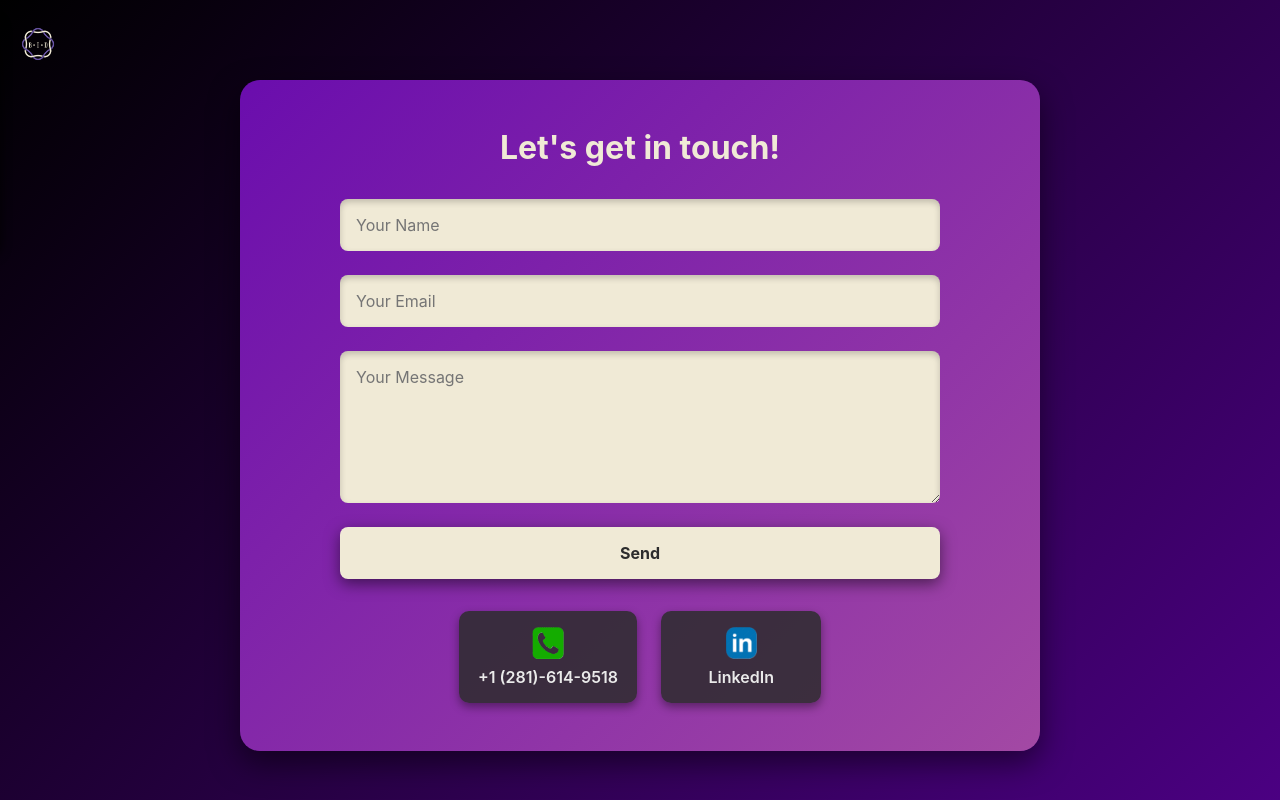
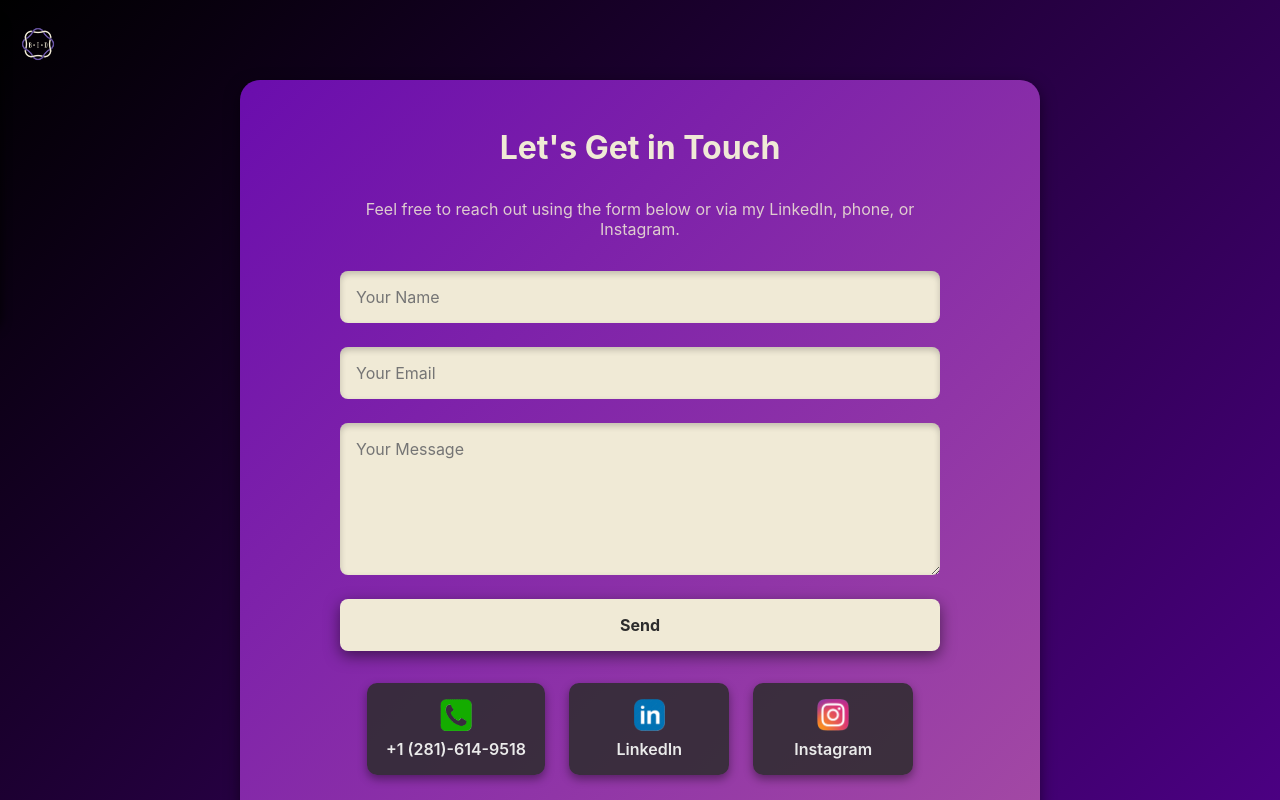
Before and after one commit to BDunegan/PersonalWebsite, a Next.js app: page /contact in a window 1280 px wide. Built offline with nearby package versions, Linux system fonts and the light colour scheme.

Commit message:
added theming

```diff
--- /dev/null
+++ b/app/components/ThemeToggle.tsx
@@ -0,0 +1,43 @@
+/**
+ * ThemeToggle.tsx
+ * ---------------
+ * An optional component that demonstrates toggling between two themes:
+ * "defaultTheme" and "altTheme".
+ */
+
+'use client';
+
+import { useState } from 'react';
+import { ThemeProvider } from 'styled-components';
+import GlobalStyles from '../globalStyles';
+import { defaultTheme, altTheme } from '../themes';
+
+export default function ThemeToggle({ children }: { children: React.ReactNode }) {
+  const [isAltTheme, setIsAltTheme] = useState(false);
+
+  const handleThemeToggle = () => {
+    setIsAltTheme((prev) => !prev);
+  };
+
+  const activeTheme = isAltTheme ? altTheme : defaultTheme;
+
+  return (
+    <ThemeProvider theme={activeTheme}>
+      <GlobalStyles />
+      <div style={{ position: 'fixed', top: '1rem', right: '1rem', zIndex: 9999 }}>
+        <button
+          onClick={handleThemeToggle}
+          style={{
+            padding: '0.5rem 1rem',
+            border: 'none',
+            borderRadius: '8px',
+            cursor: 'pointer',
+          }}
+        >
+          Toggle Theme
+        </button>
+      </div>
+      {children}
+    </ThemeProvider>
+  );
+}
--- a/app/contact/page.tsx
+++ b/app/contact/page.tsx
@@ -1,11 +1,9 @@
 /**
- * page.tsx (Contact Page)
- * -------------------
- * - Uses a **consistent font across all text fields**.
- * - **Adds a spacer** between the ContactTitle and the ContactForm for better structure.
- * - Retains the **Eggshell input fields** for a clean, high-contrast design.
- * - Keeps only **Phone & LinkedIn** in the contact row.
- * - Features structured spacing, shadows, and rounded corners for a polished look.
+ * contact/page.tsx
+ * ----------------
+ * - Uses a themed Content Card design.
+ * - Displays a contact form along with a CardRow that includes contact options.
+ * - Now includes an Instagram LinkCard along with Phone and LinkedIn.
  */
 
 'use client';
@@ -23,13 +21,17 @@ const ContactCard = styled.section`
   width: 90vw;
   max-width: 800px;
   padding: 3rem;
-  background: linear-gradient(135deg, #6a0dad, #a349a4); /* Deep Purple to Lighter Purple */
+  background: linear-gradient(
+    135deg,
+    ${({ theme }) => theme.colors.secondaryDark},
+    ${({ theme }) => theme.colors.secondaryLight}
+  );
   border-radius: 20px;
-  box-shadow: 0px 12px 30px rgba(0, 0, 0, 0.5);
+  box-shadow: ${({ theme }) => theme.boxShadow};
   text-align: center;
-  color: ${({ theme }) => theme.colors.primary}; /* Eggshell */
+  color: ${({ theme }) => theme.colors.primary};
   margin: 10vh auto;
-  font-family: 'Inter', sans-serif; /* Ensuring consistent font */
+  font-family: 'Inter', sans-serif;
 `;
 
 const ContactTitle = styled.h1`
@@ -39,7 +41,7 @@ const ContactTitle = styled.h1`
 `;
 
 const Spacer = styled.div`
-  height: 1.5rem; /* Space between title and form */
+  height: 1.5rem;
 `;
 
 const ContactSubtitle = styled.p`
@@ -63,10 +65,10 @@ const Input = styled.input`
   font-size: 1rem;
   border: none;
   border-radius: 8px;
-  color: #2c2c2c; /* Dark text */
-  background: #F0EAD6; /* Eggshell background */
-  box-shadow: inset 0px 3px 6px rgba(0, 0, 0, 0.2); /* Soft inner shadow */
-  font-family: 'Inter', sans-serif; /* Consistent font */
+  color: ${({ theme }) => theme.colors.textInverse};
+  background: ${({ theme }) => theme.colors.primary};
+  box-shadow: inset 0px 3px 6px rgba(0, 0, 0, 0.2);
+  font-family: 'Inter', sans-serif;
 `;
 
 const TextArea = styled.textarea`
@@ -75,17 +77,17 @@ const TextArea = styled.textarea`
   font-size: 1rem;
   border: none;
   border-radius: 8px;
-  color: #2c2c2c; /* Dark text */
-  background: #F0EAD6; /* Eggshell background */
-  box-shadow: inset 0px 3px 6px rgba(0, 0, 0, 0.2); /* Soft inner shadow */
+  color: ${({ theme }) => theme.colors.textInverse};
+  background: ${({ theme }) => theme.colors.primary};
+  box-shadow: inset 0px 3px 6px rgba(0, 0, 0, 0.2);
   resize: vertical;
   min-height: 120px;
-  font-family: 'Inter', sans-serif; /* Consistent font */
+  font-family: 'Inter', sans-serif;
 `;
 
 const SubmitButton = styled.button`
-  background-color: ${({ theme }) => theme.colors.primary}; /* Eggshell */
-  color: ${({ theme }) => theme.colors.textInverse}; /* Dark text */
+  background-color: ${({ theme }) => theme.colors.primary};
+  color: ${({ theme }) => theme.colors.textInverse};
   border: none;
   padding: 1rem 2rem;
   font-size: 1rem;
@@ -94,14 +96,14 @@ const SubmitButton = styled.button`
   cursor: pointer;
   transition: background 0.3s ease;
   box-shadow: ${({ theme }) => theme.boxShadow};
-  font-family: 'Inter', sans-serif; /* Consistent font */
+  font-family: 'Inter', sans-serif;
 
   &:hover {
-    background-color: ${({ theme }) => theme.colors.secondary}; /* Lighter Purple */
+    background-color: ${({ theme }) => theme.colors.secondaryLight};
+    color: ${({ theme }) => theme.colors.primary};
   }
 `;
 
-/** Contact Cards Row */
 const CardRow = styled.div`
   display: flex;
   flex-wrap: wrap;
@@ -110,9 +112,8 @@ const CardRow = styled.div`
   margin-top: 2rem;
 `;
 
-/** Individual Contact Card */
 const LinkCard = styled.a`
-  background: rgba(44, 44, 44, 0.85); /* Semi-transparent dark grey */
+  background: rgba(44, 44, 44, 0.85);
   color: #eaeaea;
   min-width: 160px;
   padding: 1rem 1.2rem;
@@ -124,15 +125,14 @@ const LinkCard = styled.a`
   text-decoration: none;
   transition: transform 0.2s ease;
   text-align: center;
-  font-family: 'Inter', sans-serif; /* Consistent font */
+  font-family: 'Inter', sans-serif;
 
   &:hover {
     transform: translateY(-3px);
-    background: rgba(44, 44, 44, 1); /* Slightly darker on hover */
+    background: rgba(44, 44, 44, 1);
   }
 `;
 
-/** Icons for Contact Cards */
 const Icon = styled(Image)`
   width: 32px;
   height: 32px;
@@ -143,7 +143,7 @@ const Icon = styled(Image)`
 const PseudoText = styled.span`
   font-size: 1rem;
   font-weight: 600;
-  font-family: 'Inter', sans-serif; /* Consistent font */
+  font-family: 'Inter', sans-serif;
 `;
 
 export default function Contact() {
@@ -162,7 +162,7 @@ export default function Contact() {
     }
 
     emailjs
-      .sendForm('service_p0j8na4', 'template_kyy6kam', formRef.current, 't3ClDFpRX8kqY_t6O')
+      .sendForm('service_p0j8na4', 'template_kyy6kam', formRef.current, 'YOUR_PUBLIC_KEY')
       .then(() => {
         setMessage('Message sent successfully!');
         formRef.current?.reset();
@@ -172,8 +172,11 @@ export default function Contact() {
 
   return (
     <ContactCard>
-      <ContactTitle>Let's get in touch!</ContactTitle>
-      <Spacer /> {/* Spacer added for better visual separation */}
+      <ContactTitle>Let's Get in Touch</ContactTitle>
+      <Spacer />
+      <ContactSubtitle>
+        Feel free to reach out using the form below or via my LinkedIn, phone, or Instagram.
+      </ContactSubtitle>
 
       {/* Contact Form */}
       <ContactForm ref={formRef} onSubmit={sendEmail}>
@@ -185,16 +188,32 @@ export default function Contact() {
 
       {message && <p style={{ marginTop: '1rem' }}>{message}</p>}
 
-      {/* Contact Cards (Only Phone & LinkedIn) */}
+      {/* Contact Cards */}
       <CardRow>
         <LinkCard href="/" aria-label="Phone">
           <Icon src="/icons/phone.png" alt="Phone Icon" width={32} height={32} />
           <PseudoText>+1 (281)-614-9518</PseudoText>
         </LinkCard>
 
-        <LinkCard href="https://www.linkedin.com/in/brandon-dunegan-bb935029b" target="_blank" rel="noreferrer" aria-label="LinkedIn">
+        <LinkCard
+          href="https://www.linkedin.com/in/brandon-dunegan-bb935029b"
+          target="_blank"
+          rel="noreferrer"
+          aria-label="LinkedIn"
+        >
           <Icon src="/icons/linkedin.png" alt="LinkedIn Icon" width={32} height={32} />
           <PseudoText>LinkedIn</PseudoText>
+        </LinkCard>
+
+        {/* New Instagram Card */}
+        <LinkCard
+          href="https://www.instagram.com/brandondunegan/"
+          target="_blank"
+          rel="noreferrer"
+          aria-label="Instagram"
+        >
+          <Icon src="/icons/instagram.png" alt="Instagram Icon" width={32} height={32} />
+          <PseudoText>Instagram</PseudoText>
         </LinkCard>
       </CardRow>
     </ContactCard>
--- a/app/globalStyles.ts
+++ b/app/globalStyles.ts
@@ -1,26 +1,31 @@
 /**
  * globalStyles.ts
  * ---------------
- * Global reset and universal black-to-purple gradient background.
- * Uses Google styling conventions for consistency.
+ * Provides a global reset and references the theme for backgrounds/colors.
  */
 
 import { createGlobalStyle } from 'styled-components';
 
 const GlobalStyles = createGlobalStyle`
   /* Reset & Box-Sizing */
-  *, *::before, *::after {
+  *,
+  *::before,
+  *::after {
     margin: 0;
     padding: 0;
     box-sizing: border-box;
   }
 
-  /* Global body styling */
+  /* Global body styling references the theme for background & text color */
   html, body {
     width: 100%;
     height: 100%;
-    font-family: sans-serif;
-    background: linear-gradient(135deg, #000000 0%, #4B0082 100%); /* Black to deep purple */
+    font-family: 'Inter', sans-serif;
+    background: linear-gradient(
+      135deg,
+      ${({ theme }) => theme.colors.bkgDark},
+      ${({ theme }) => theme.colors.bkgLight}
+    );
     color: ${({ theme }) => theme.colors.text};
     overflow-x: hidden;
   }
@@ -35,15 +40,6 @@ const GlobalStyles = createGlobalStyle`
     text-decoration: none;
     color: inherit;
   }
-
-  /* Headings and paragraphs spacing */
-  h1, h2, h3, h4, h5, h6 {
-    margin: 0;
-  }
-
-  p {
-    margin: 0;
-  }
 `;
 
 export default GlobalStyles;
--- a/app/layout.tsx
+++ b/app/layout.tsx
@@ -1,46 +1,34 @@
 /**
  * layout.tsx
  * ----------
- * - No longer wraps content in a styled container.
- * - Each individual page handles its own layout.
- * - Still provides global styles and the VerticalNavbar.
+ * - Wraps the app in a ThemeProvider.
+ * - Loads GlobalStyles.
+ * - Includes the VerticalNavbar with the theme toggle.
  */
 
 'use client';
 
-import { ReactNode } from 'react';
+import { ReactNode, useState } from 'react';
 import { ThemeProvider } from 'styled-components';
 import GlobalStyles from './globalStyles';
+import { defaultTheme, altTheme } from './themes';
 import VerticalNavbar from './components/VerticalNavbar';
-
-const theme = {
-  colors: {
-    primary: '#F0EAD6',     // Egg-shell
-    secondary: '#9B59B6',   // Lighter purple
-    text: '#F0EAD6',        // Egg-shell text
-    textInverse: '#2c2c2c', // Dark text when needed
-  },
-  spacing: (factor: number) => `${0.25 * factor}rem`,
-  borderRadius: '12px',
-  boxShadow: '0px 5px 15px rgba(0, 0, 0, 0.5)',
-  breakpoints: {
-    sm: '480px',
-    md: '768px',
-    lg: '1024px',
-  },
-};
 
 type LayoutProps = {
   children: ReactNode;
 };
 
 export default function Layout({ children }: LayoutProps) {
+  const [isAltTheme, setIsAltTheme] = useState(false);
+  const handleThemeToggle = () => setIsAltTheme((prev) => !prev);
+  const activeTheme = isAltTheme ? altTheme : defaultTheme;
+
   return (
     <html lang="en">
       <body>
-        <ThemeProvider theme={theme}>
+        <ThemeProvider theme={activeTheme}>
           <GlobalStyles />
-          <VerticalNavbar />
+          <VerticalNavbar toggleTheme={handleThemeToggle} />
           {children}
         </ThemeProvider>
       </body>
--- a/app/page.tsx
+++ b/app/page.tsx
@@ -30,9 +30,9 @@ const ContentWrapper = styled.section`
   width: 90%;
   max-width: 1200px;
   padding: 3rem;
-  background: linear-gradient(135deg, #8e44ad, #9B59B6); /* Lighter purple gradient */
+  background: linear-gradient(135deg,${({ theme }) => theme.colors.secondaryDark}, ${({ theme }) => theme.colors.secondaryLight}); /* Lighter purple gradient */
   border-radius: 16px;
-  box-shadow: 0px 10px 25px rgba(0, 0, 0, 0.4);
+  box-shadow: ${({ theme }) => theme.boxShadow}
   color: ${({ theme }) => theme.colors.primary}; /* Egg-shell text */
   text-align: center;
   margin-top: 2rem; /* Pushes content below Landing naturally */
--- /dev/null
+++ b/app/themes.ts
@@ -0,0 +1,47 @@
+/**
+ * themes.ts
+ * -----------
+ * Contains multiple theme objects for your site: e.g. a default (purple) theme
+ * and an alt (dark) theme. You can define as many as you like.
+ */
+
+export const defaultTheme = {
+    colors: {
+      primary: '#F0EAD6',         // Eggshell
+      secondaryDark: '#6a0dad',   // Darker purple for content gradient
+      secondaryLight: '#a349a4',  // Lighter purple for content gradient
+      bkgDark: '#000000',         // For black-to-purple background
+      bkgLight: '#4B0082',
+      text: '#F0EAD6',            // Eggshell text
+      textInverse: '#2c2c2c',     // Dark text
+    },
+    spacing: (factor: number) => `${0.25 * factor}rem`,
+    borderRadius: '12px',
+    boxShadow: '0px 5px 15px rgba(0, 0, 0, 0.5)',
+    breakpoints: {
+      sm: '480px',
+      md: '768px',
+      lg: '1024px',
+    },
+  };
+
+  export const altTheme = {
+    colors: {
+      // Example: a darker theme
+      primary: '#E6E6E6',         // Light gray for text
+      secondaryDark: '#222222',   // Very dark container backgrounds
+      secondaryLight: '#333333',  // Slightly lighter
+      bkgDark: '#000000',         // Black
+      bkgLight: '#1E1E1E',        // Dark grey
+      text: '#E6E6E6',            // Light gray
+      textInverse: '#121212',     // Dark text
+    },
+    spacing: (factor: number) => `${0.25 * factor}rem`,
+    borderRadius: '12px',
+    boxShadow: '0px 5px 15px rgba(0, 0, 0, 0.7)',
+    breakpoints: {
+      sm: '480px',
+      md: '768px',
+      lg: '1024px',
+    },
+  };
```
Also changed, not shown: app/blog/BlogClient.tsx (+16 -14 lines), app/components/Landing.tsx (+21 -14 lines), app/components/VerticalNavbar.tsx (+32 -31 lines), app/resume/page.tsx (+16 -13 lines), public/icons/instagram.png (added).
